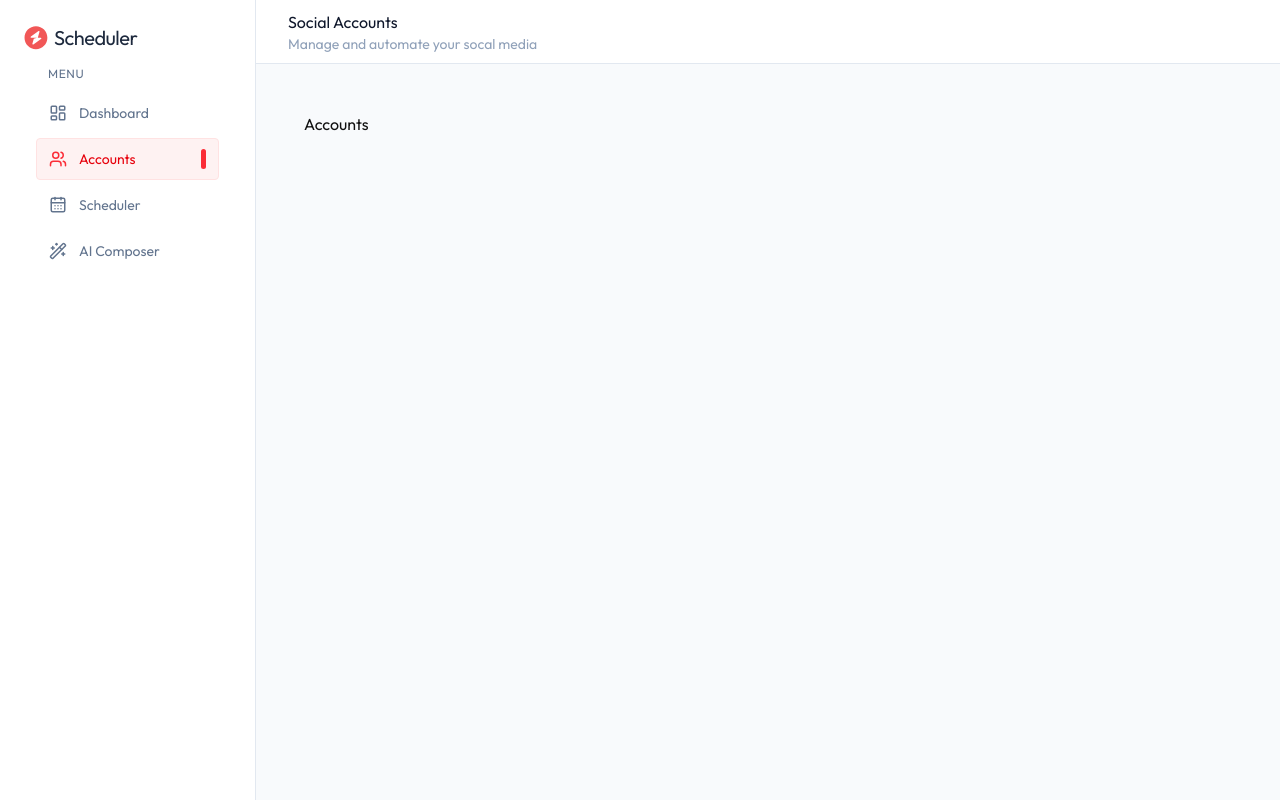
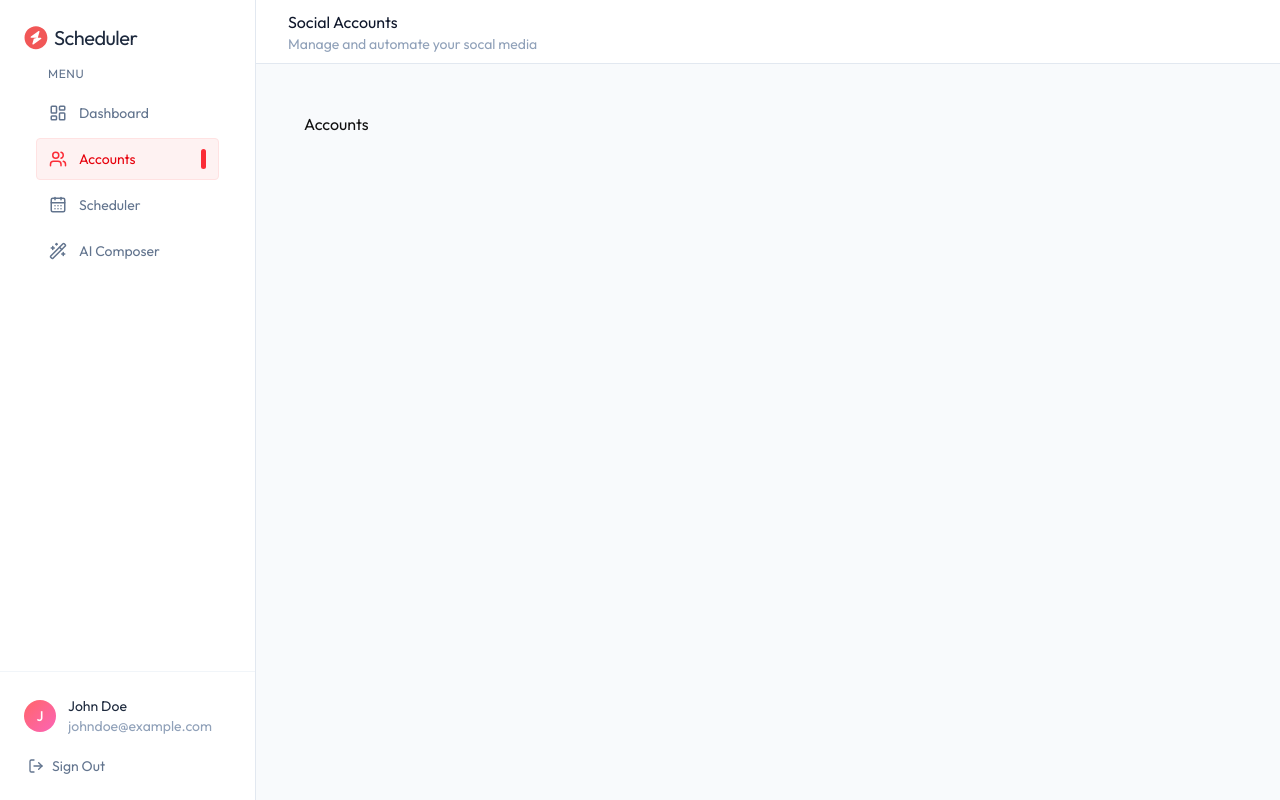
Before and after one commit to toffly/Scheduler, a React (Vite) app: page /accounts in a window 1280 px wide. Built offline with nearby package versions, Linux system fonts and the light colour scheme.

Commit message:
Add user footer with profile information and logout functionality in Sidebar component

```diff
--- a/src/components/Sidebar.tsx
+++ b/src/components/Sidebar.tsx
@@ -1,10 +1,11 @@
 import {
   CalendarDaysIcon,
   LayoutDashboardIcon,
+  LogOutIcon,
   UsersIcon,
   Wand2Icon,
 } from "lucide-react";
-import { NavLink, useLocation } from "react-router-dom";
+import { NavLink, useLocation, useNavigate } from "react-router-dom";
 
 const Sidebar = ({
   isOpen,
@@ -13,6 +14,14 @@
   isOpen: boolean;
   setIsOpen: (val: boolean) => void;
 }) => {
+  const navigate = useNavigate();
+  const { logout, user } = {
+    logout: () => {
+      navigate("/");
+    },
+    user: { name: "John Doe", email: "johndoe@example.com" },
+  };
+
   const location = useLocation();
 
   const navItem = [
@@ -24,7 +33,7 @@
 
   return (
     <div
-      className={`fixed inset-y-0 left-0 z-50 w-64 bg-white border-r border-slate-200 flex flex-col h-full transform transition-transform duration-200 ease-in-out md:relative md:translate-x-0
+      className={`fixed inset-y-0 left-0 z-50 w-64 bg-white border-r border-slate-200 flex flex-col justify-between h-full transform transition-transform duration-200 ease-in-out md:relative md:translate-x-0
     ${isOpen ? "translate-x-0" : "-translate-x-full"}
     `}
     >
@@ -67,6 +76,25 @@
           })}
         </nav>
       </div>
+
+      {/* User Footer */}
+      <div className="p-4 border-t border-slate-100">
+        <div className="flex items-center gap-3 p-2 rounded-xl hover:bg-slate-50 transition-colors">
+          <div className="size-8 rounded-full bg-linear-to-br from-red-400 to-pink-400 flex items-center justify-center text-white text-sm font-medium shrink-0">
+            {user?.name?.charAt(0).toUpperCase() || "U"}
+          </div>
+
+          <div className="flex-1 min-w-0">
+            <div className="text-sm text-slate-800 truncate">{user?.name}</div>
+            <div className="text-sm text-slate-400 truncate">{user?.email}</div>
+          </div>
+        </div>
+
+        <button onClick={logout} className="mt-1 flex items-center gap-2 px-3 py-2 w-full rounded text-sm text-slate-500 hover:bg-red-50 hover:text-red-500 transition-all duration-150">
+          <LogOutIcon size={16} />
+          Sign Out
+        </button>
+      </div>
     </div>
   );
 };
```
